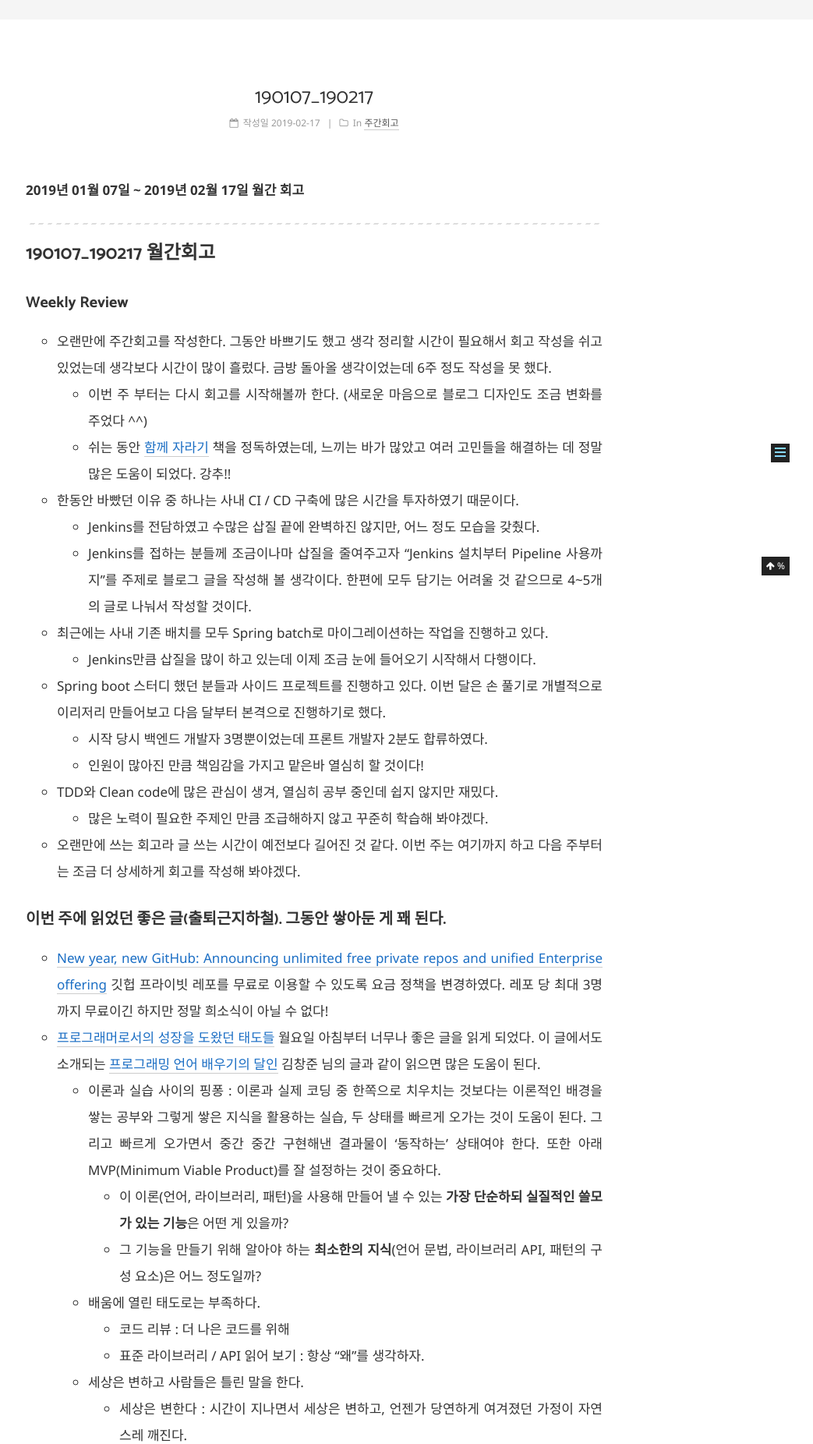
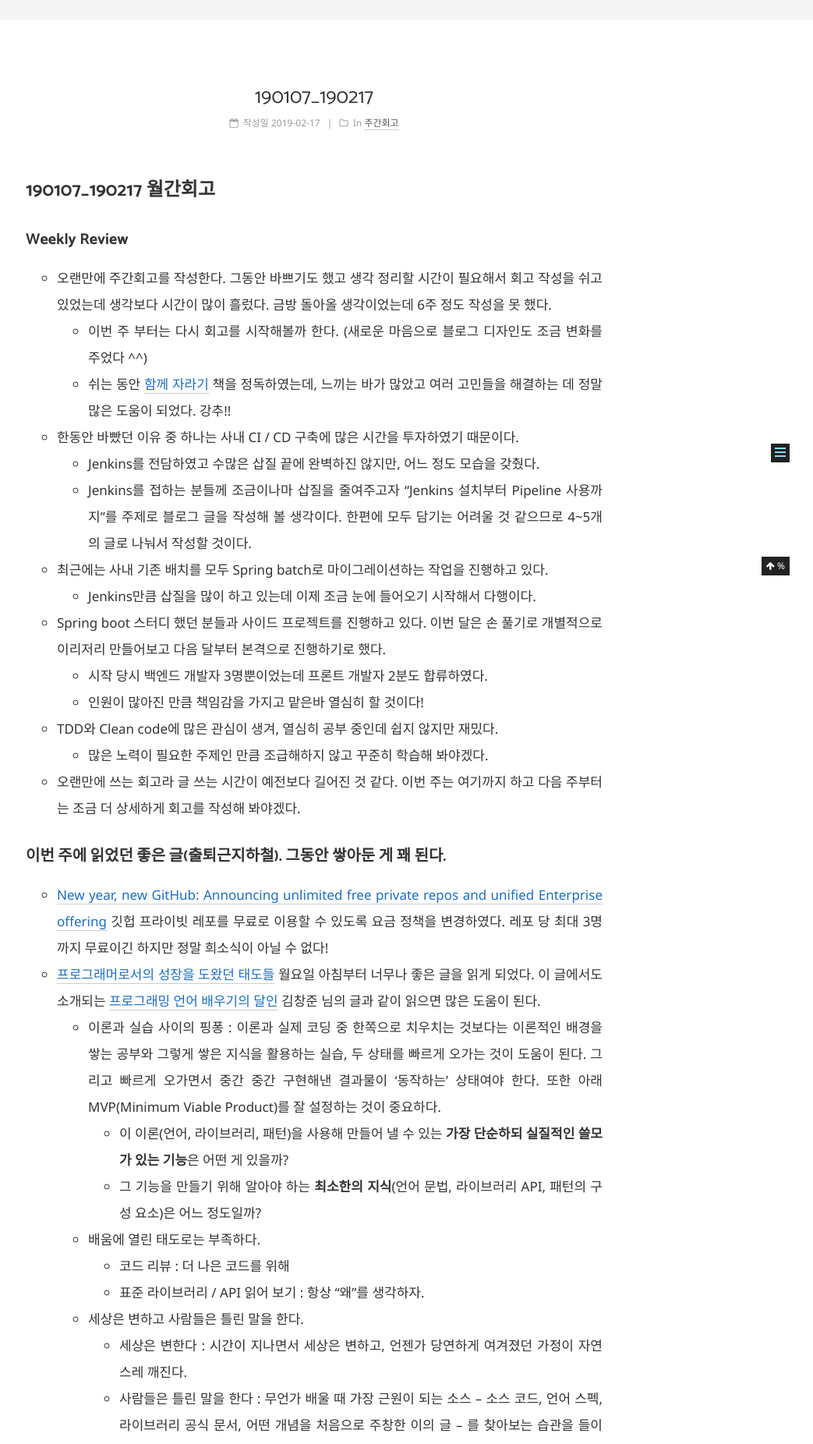
Before and after one commit to gwonsungjun/gwonsungjun.github.io, a Jekyll site: the page built from _posts/2019-02-17-190107_190217.md, in a window 1280 px wide. Shown: the part 262-2114 px from the top of the page at 78% size, without its empty margins (237-1280 px from the left). Built offline with Jekyll 4.4.1, drawn with Linux system fonts in a browser that asks for light colours; comment, search, counter and statistics services are not loaded.

Commit message:
subtitle test

```diff
--- a/_posts/2019-02-17-190107_190217.md
+++ b/_posts/2019-02-17-190107_190217.md
@@ -5,10 +5,6 @@ tags : 주간회고
 category: 주간회고
 subtitle: 2019년 01월 07일 ~ 2019년 02월 17일 월간 회고
 author : sungjun
----
-
-**2019년 01월 07일 ~ 2019년 02월 17일 월간 회고**
-
 ---
 
 # 190107_190217 월간회고
```
